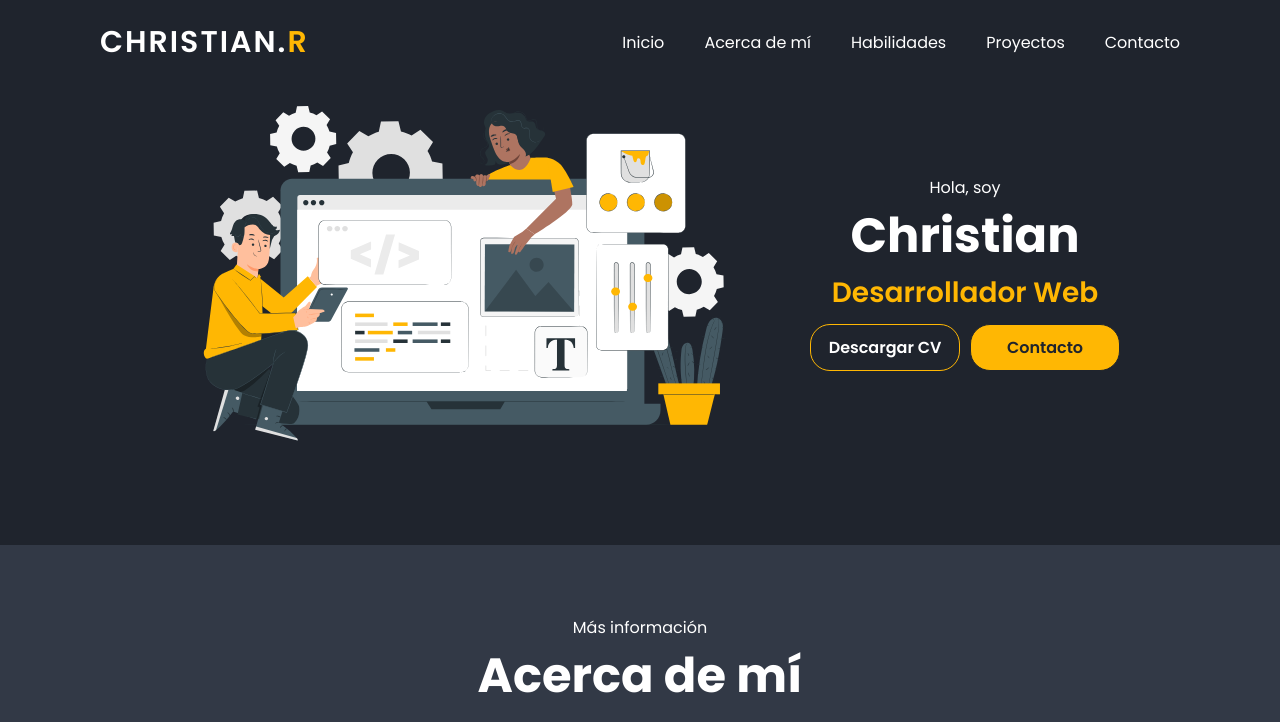
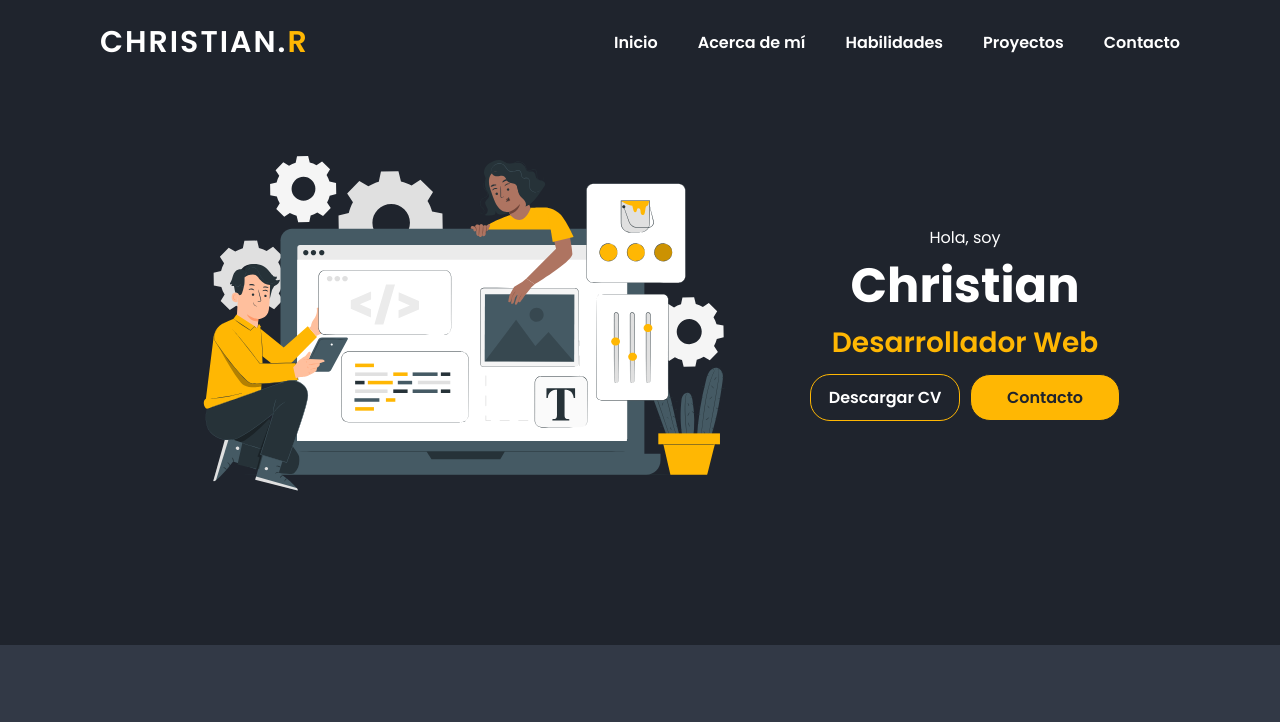
Before and after one commit to christianGK1/portfolio, a plain HTML site: page index.html in a window 1280 px wide. Shown: the top 722 px of the page. Drawn offline with Linux system fonts and the light colour scheme.

Commit message:
Fix header

```diff
--- a/css/base/utilities.css
+++ b/css/base/utilities.css
@@ -1,7 +1,7 @@
 .container {
   max-width: 114rem;
   margin: 0 auto;
-  padding: 7rem 3rem;
+  padding: 12rem 3rem;
 }
 
 .heading-primary {
--- a/css/layout/header.css
+++ b/css/layout/header.css
@@ -30,6 +30,15 @@
   display: flex;
   align-items: center;
   gap: 4rem;
+}
+
+.header-nav-link {
+  font-weight: 600;
+  transition: color 0.3s;
+}
+
+.header-nav-link:hover {
+  color: var(--primary-color);
 }
 
 .header-mobile-nav {
```
